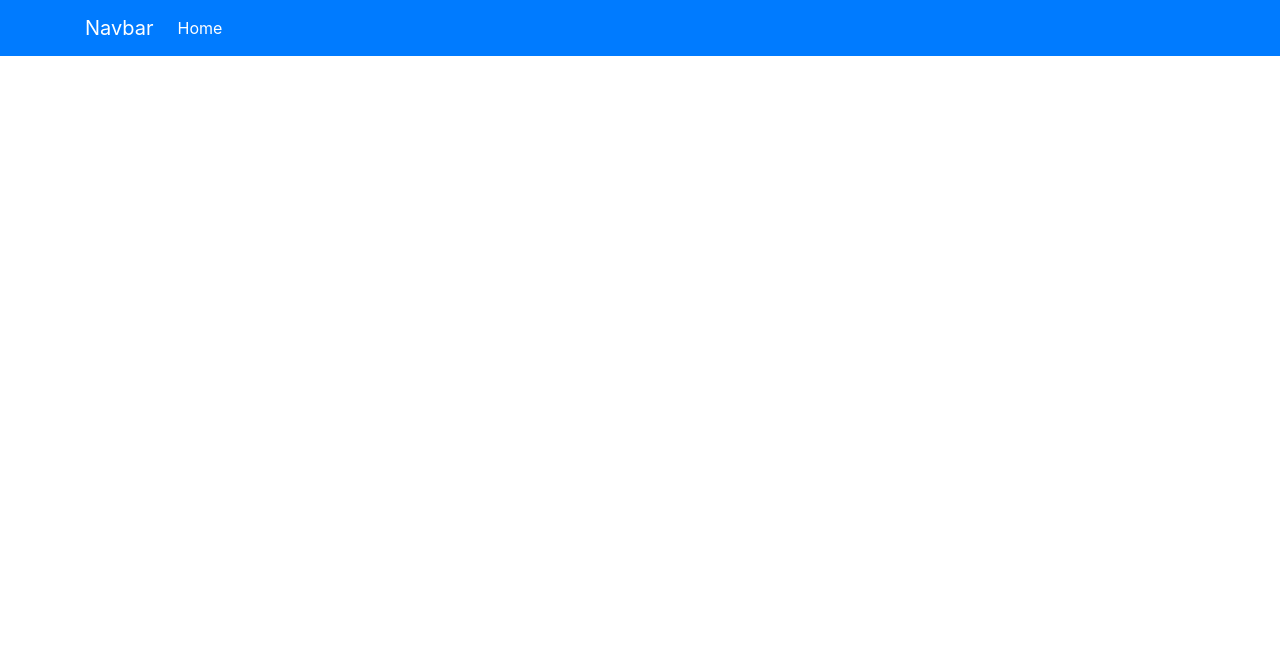
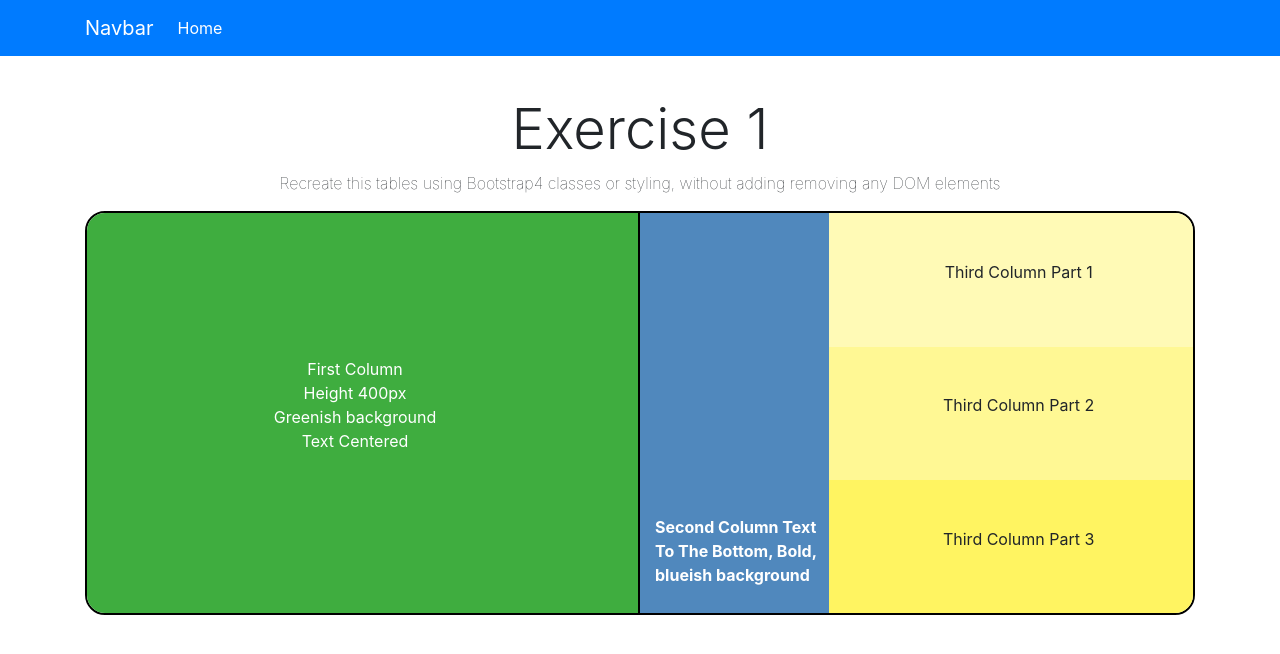
Before and after one commit to LeonardoVezzati/M2-D8-Landing-Page-Leo-Leo, a plain HTML site: page index.html in a window 1280 px wide. Drawn offline with nearby package versions, Linux system fonts and the light colour scheme.

Commit message:
Exercise 1

```diff
--- a/index.html
+++ b/index.html
@@ -8,7 +8,9 @@
   <!--Bootstrap-->
   <link rel="stylesheet" href="https://cdn.jsdelivr.net/npm/bootstrap@4.6.0/dist/css/bootstrap.min.css" integrity="sha384-B0vP5xmATw1+K9KRQjQERJvTumQW0nPEzvF6L/Z6nronJ3oUOFUFpCjEUQouq2+l" crossorigin="anonymous">
   <!--End Bootstrap-->
+  <!--CSS-->
   <link rel="stylesheet" href="style.css">
+  <!--CSS-->
 </head>
 <body>
   <!--Navbar-->
@@ -29,6 +31,45 @@
   </nav>
   <!--End Navbar-->
 
+  <!--Exercise 1-->
+  <div class="container">
+    <div class="titleBox">
+      <h2>Exercise 1</h2>
+      <p>Recreate this tables using Bootstrap4 classes or styling, without adding removing any DOM elements</p>
+    </div>
+    <div class="borderRadius">
+      <div class="row">
+        <div class="col-6 boxGreen">
+          <div class="middleText">
+            <p>First Column <br> Height 400px <br> Greenish background <br> Text Centered</p>
+          </div>
+        </div>
+        <div class="col-2 boxBlue">
+          <div class="bottomText">
+            <p>Second Column Text To The Bottom, Bold, blueish background</p>
+          </div>
+        </div>
+        <div class="col-4 p-0">
+          <div class="containerYellow">
+            <div class="lightYellow">
+              <p>Third Column Part 1</p>
+            </div>
+            <div class="lightYellow2">
+              <p>Third Column Part 2</p>
+            </div>
+            <div class="lightYellow3">
+              <p>Third Column Part 3</p>
+            </div>
+          </div>
+        </div>
+        </div>
+
+      </div>
+
+    </div>
+  </div>
+  <!--End Exercise 1-->
+
   <!--Bootstrap Script-->
   <script src="https://code.jquery.com/jquery-3.5.1.slim.min.js" integrity="sha384-DfXdz2htPH0lsSSs5nCTpuj/zy4C+OGpamoFVy38MVBnE+IbbVYUew+OrCXaRkfj" crossorigin="anonymous"></script>
   <script src="https://cdn.jsdelivr.net/npm/bootstrap@4.6.0/dist/js/bootstrap.bundle.min.js" integrity="sha384-Piv4xVNRyMGpqkS2by6br4gNJ7DXjqk09RmUpJ8jgGtD7zP9yug3goQfGII0yAns" crossorigin="anonymous"></script>
--- a/style.css
+++ b/style.css
@@ -0,0 +1,78 @@
+.titleBox{
+  text-align: center;
+  margin-top: 40px;
+}
+
+.titleBox h2{
+  font-size: 56px;
+  font-weight: 300;
+}
+
+.titleBox p{
+  font-weight: 100;
+}
+
+.boxGreen{
+  background-color: rgb(63, 173, 63);
+  color: white;
+  text-align: center;
+  height: 400px;
+  border-right: 2px solid black;
+}
+
+.boxBlue{
+  background-color: rgb(80, 136, 189);
+  color: white;
+  text-align: left;
+  font-weight: bold;
+}
+
+.middleText{
+  position: absolute;
+  left: 50%;
+  top: 50%;
+  transform: translate(-50%, -50%);
+}
+
+.bottomText{
+  position: absolute;
+  bottom: 10px;
+}
+
+.borderRadius{
+  border-radius: 20px;
+  overflow: hidden;
+  border: 2px solid black;
+}
+
+.containerYellow{
+  display: flex;
+  flex-direction: column;
+}
+
+.lightYellow{
+  background-color: rgb(255, 250, 182);
+  display: flex;
+	flex-direction: column;
+  justify-content: center;
+  height: calc(400px/3);
+  text-align: center;
+}
+
+.lightYellow2{
+  background-color: rgb(255, 248, 148);
+  display: flex;
+	flex-direction: column;
+  justify-content: center;
+  height: calc(400px/3);
+  text-align: center;
+}
+
+.lightYellow3{
+  background-color: rgb(255, 244, 97);
+  display: flex;
+	flex-direction: column;
+  justify-content: center;
+  height: calc(400px/3);
+  text-align: center;
+}
```
